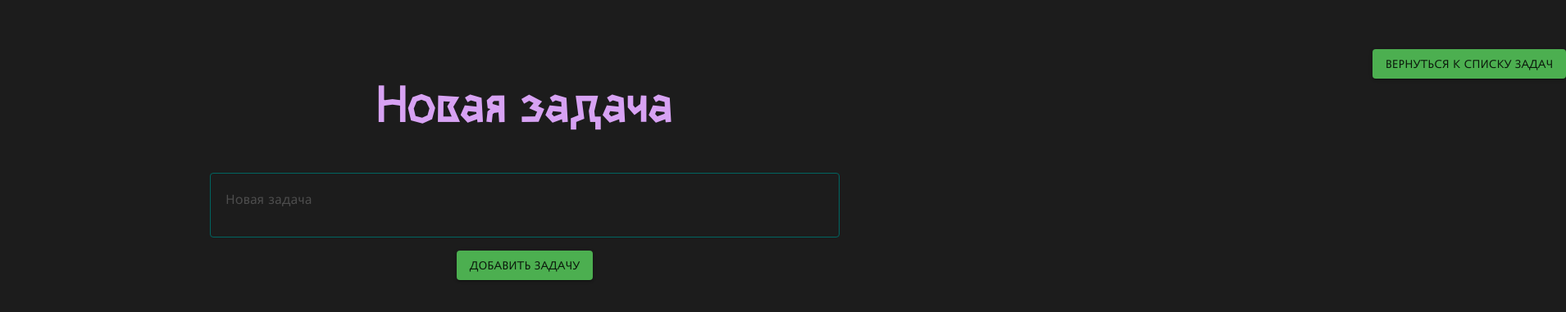
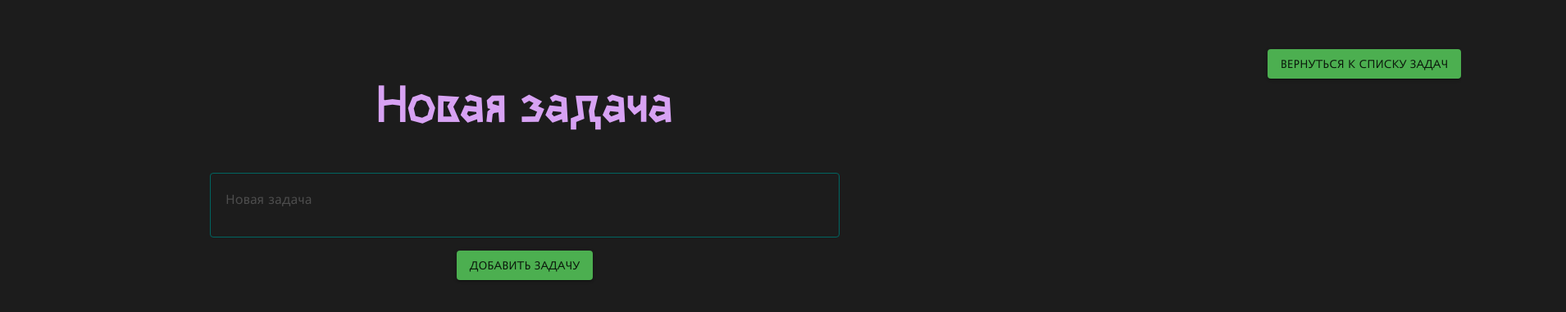
Before and after one commit to talfril/toDo, a Next.js app: page /addTaskPage in a window 1280 px wide. Shown: the part 219-600 px from the top of the page at 82% size, 1910 px wide, since content can reach past the window. Built offline with nearby package versions, Linux system fonts and the light colour scheme.

Commit message:
completed

```diff
--- a/src/pages/addTaskPage.module.scss
+++ b/src/pages/addTaskPage.module.scss
@@ -13,8 +13,8 @@
 }
 
 .returnButton {
-  position: absolute;
+  position: fixed;
   top: 5vh;
-  left: 90vw;
+  left: 80vw;
   z-index: 10;
 }
--- a/src/pages/mainPage.module.scss
+++ b/src/pages/mainPage.module.scss
@@ -11,6 +11,6 @@
 .addTaskButton {
   position: fixed;
   top: 5vh;
-  left: 90vw;
+  left: 80vw;
   z-index: 10;
 }
```
